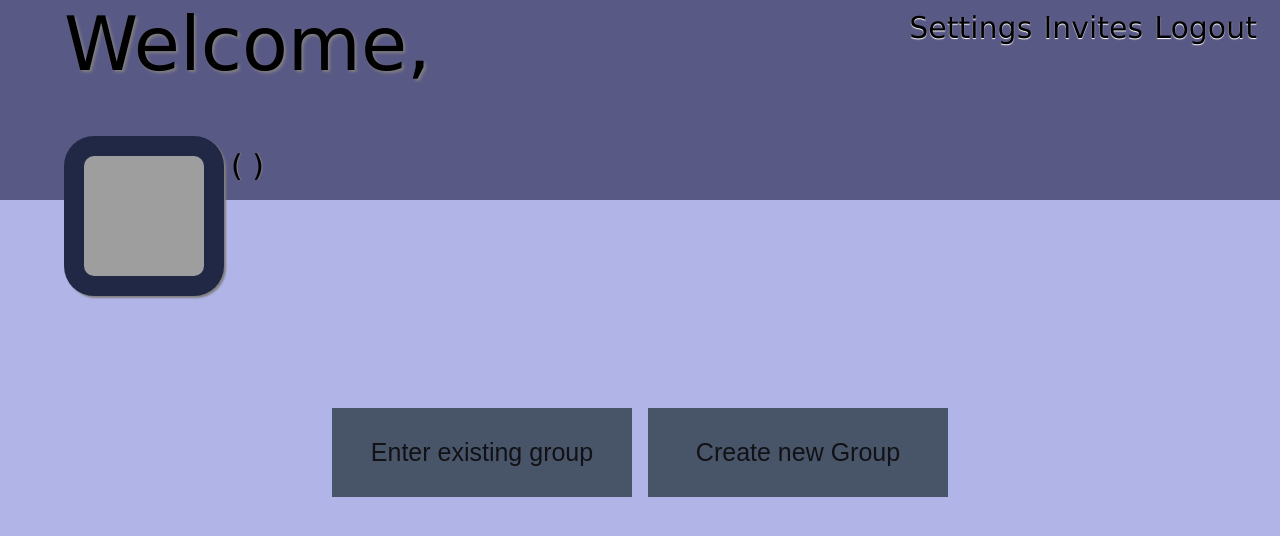
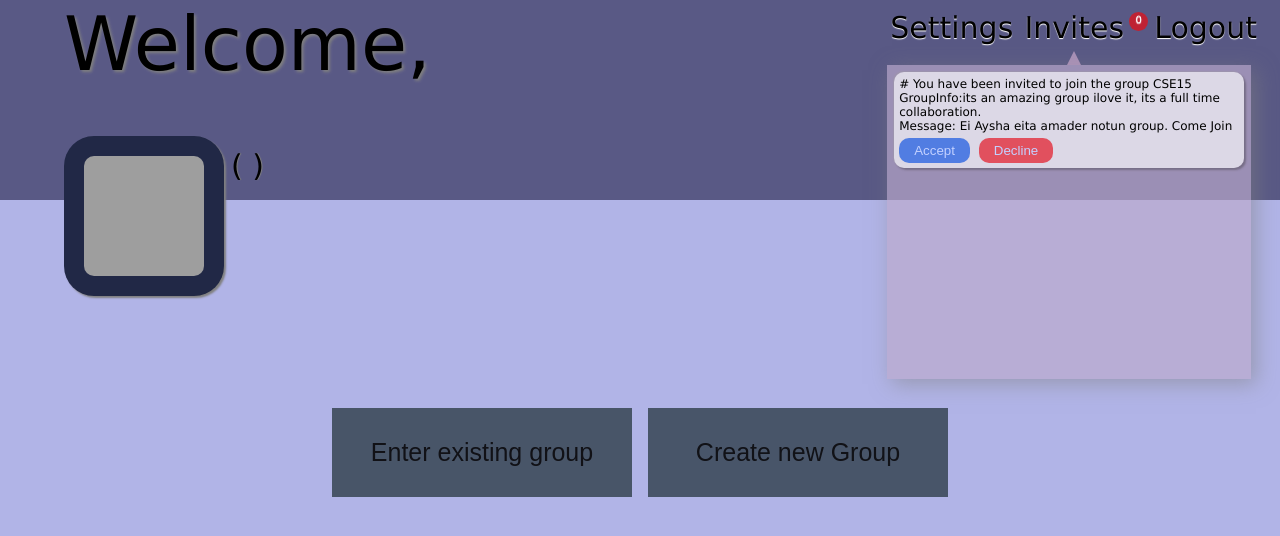
Before and after one commit to tanny411/GroupStudy, a PHP site: page /main_page.php in a window 1280 px wide. Shown: the top 536 px of the page. Run offline with PHP 8.4, Linux system fonts and the light colour scheme; the visitor is signed in with stand-in values (Sample User, id 1); data that the repository does not hold is empty; grey boxes are pictures that could not be loaded.

Commit message:
invite notif front end

```diff
--- a/grouppage.css
+++ b/grouppage.css
@@ -399,7 +399,7 @@ strong{
     height: 100%;
     width: 100%;
     background-color: transparent;
-    color:rgb(75, 71, 71);
+    color:rgb(41, 39, 39);
     font-style: italic;
 }
 .nai span{
--- a/grouppage.php
+++ b/grouppage.php
@@ -134,7 +134,7 @@
 	$link="https://www.twiddla.com/api/start.aspx?sessionid=".$board_id."&guestname=".$user[1]."&password=".$pass."&hide=invite,profile,url,welcome";
 
 	//NOTIFICATIONS
-	$notif_num="100";
+	$notif_num="";
 	$query="select id,type,file_id,com_no from notifs where group_id='".$group_id."' and user_id='".$user[0]."'";
 	if($query_run=mysqli_query($con,$query)){
 		$notif_num=mysqli_num_rows($query_run);
--- a/invite.html
+++ b/invite.html
@@ -19,7 +19,7 @@
                     <input type="text" class="name" placeholder="type here..."/>
                     <div class="tags">
                         <div class="tag-item"><div class="value">tag-polo</div><div class="del"> x&nbsp</div></div>
-                        <div class="tag-item"><div class="value">tag-aysha</div><div class="del"> x&nbsp</div></div>
+                        <div class="tag-item"><div class="value">aysha</div><div class="del"> x&nbsp</div></div>
                     </div>
                 </div>
             </div>
--- a/loggedin.css
+++ b/loggedin.css
@@ -245,3 +245,78 @@ ul {
 {
 	height:100px;
 }
+#triangle-up {
+	width: 0;
+	height: 0;
+	border-left: 7px solid transparent;
+	border-right: 7px solid transparent;
+	border-bottom: 14px solid #ccaaccab;
+	position: relative;
+	left:0;
+	right:0;
+	margin:5px auto 0 auto;
+}
+.notifs{
+	width:350px;
+	height:300px;
+	margin:0;
+	padding:7px;
+	background-color: #bcaaccab;
+	box-shadow: 5px 5px 20px rgba(128, 128, 128, 0.527);
+	overflow-x: scroll;
+}
+.notifs li{
+    color:black;
+    padding:5px;
+    margin-bottom:5px;
+    background-color: rgba(255, 255, 255, 0.651);
+    box-shadow:-1px -1px 1px rgba(161, 159, 159, 0.342),2px 2px 2px rgba(46, 43, 43, 0.342);
+	overflow: hidden;
+	font-size: 12px;
+	border-radius: 10px;
+}
+.nai{
+    display:table;
+    text-align:center;
+    height: 100%;
+    width: 100%;
+    background-color: transparent;
+    color:rgb(75, 71, 71);
+    font-style: italic;
+}
+.nai span{
+    display: table-cell;
+    vertical-align: middle;
+    line-height: normal;
+}
+.notif-num{
+    display: inline-block;
+    position: relative;
+    top:-15px;
+    left:5px;
+    font-size: 10px;
+    text-align: center;
+    min-width:15px;
+    min-height:15px;
+    border-radius: 50%;
+    color:white;
+    background-color: rgba(255, 0, 0, 0.616);
+    padding: 2px;
+}
+.notif-text{
+	margin-bottom: 5px;
+}
+#ac,#wa{
+	background-color:rgba(49, 105, 226, 0.815);
+	border:none;
+	padding:5px 15px 5px 15px;
+	border-radius: 10px;
+	margin-right:5px;
+	color:rgb(195, 209, 255);
+}
+#wa{
+	background-color:rgba(226, 49, 64, 0.815);
+}
+#ac:hover,#wa:hover{
+	color:black;
+}
--- a/loggedin_form.php
+++ b/loggedin_form.php
@@ -19,8 +19,18 @@
 		</header>
 		<div class="r8">
 			<a href="profile_setting.php?from=main_page.php" class="top-btn setting">Settings</a>
-			<div class="top-btn invites">Invites</div>
+			<div class="top-btn invites">Invites<div class="notif-num"><?php echo 0/*$notif_num*/; ?></div></div>
 			<a href="logout.php" class="top-btn logout">Logout</a>
+			<div id="triangle-up"></div>
+			<ul class="notifs notif-collapse">
+				<div class="nai" style="display:none"><span>No new notifications</span></div>
+				 <li>
+					<div class="notif-text"># You have been invited to join the group CSE15<br/>GroupInfo:its an amazing group ilove it, its a full time collaboration.<br/>Message: Ei Aysha eita amader notun group. Come Join</div>
+					<button id="ac">Accept</button>
+					<button id="wa">Decline</button>
+				</li>
+				<!-- <?php echo $notif_str; ?> -->
+			</ul>
 		</div>
 		<div class="btn">
 			<div class="a"><input type="button" onclick="oldgroup();" class="oldgroup" value="Enter existing group"/></div>
```
Also changed, not shown: grouppage.html (+0 -9 lines).
